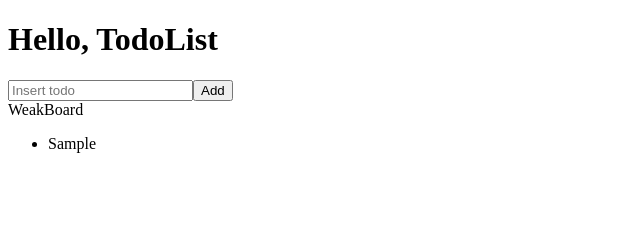
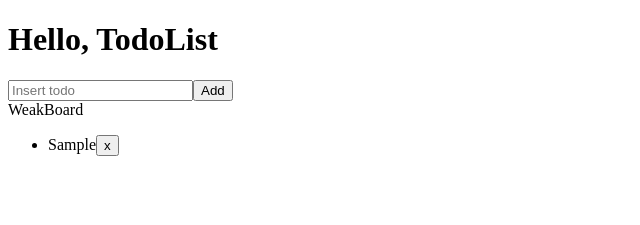
Before and after one commit to arkhipenkavitali/todolist-client, a React (Vite) app: page / in a window 1280 px wide. Both pictures are taken after typing "Sample" into the empty fields and a click on the button "Add". Shown: the top 225 px of the page, without its empty margins (0-640 px from the left). Built offline with nearby package versions, Linux system fonts and the light colour scheme.

Commit message:
delete item and create todoItemComponent

```diff
--- a/src/components/DayColumn/DayColumn.tsx
+++ b/src/components/DayColumn/DayColumn.tsx
@@ -1,5 +1,6 @@
 import {Todo} from "../../store/types/todo.ts";
 import React from "react";
+import TodoItem from "../TodoItem/TodoItem.tsx";
 
 interface DayColumnProps {
 	todos: Todo[]
@@ -8,7 +9,7 @@ interface DayColumnProps {
 const DayColumn: React.FC<DayColumnProps> = ({todos}) => {
     return (
         <ul>
-	        {todos.map((todo: Todo) => <li key={todo.id}>{todo.text}</li>)}
+	        {todos.map((todo: Todo) => <TodoItem key={todo.id} todo={todo}/>)}
         </ul>
     );
 };
--- /dev/null
+++ b/src/components/TodoItem/TodoItem.tsx
@@ -0,0 +1,19 @@
+import {Todo} from "../../store/types/todo.ts";
+import React from "react";
+import {useDispatch} from "react-redux";
+import {deleteTodo} from "../../store/slices/todosSlice.ts";
+
+interface TodoItemProps {
+	todo: Todo
+}
+const TodoItem: React.FC<TodoItemProps> = ({todo}) => {
+	const dispatch = useDispatch();
+	return (
+		<li>
+			{todo.text}
+			<button onClick={() => dispatch(deleteTodo(todo.id))}>x</button>
+		</li>
+	);
+};
+
+export default TodoItem;
```
